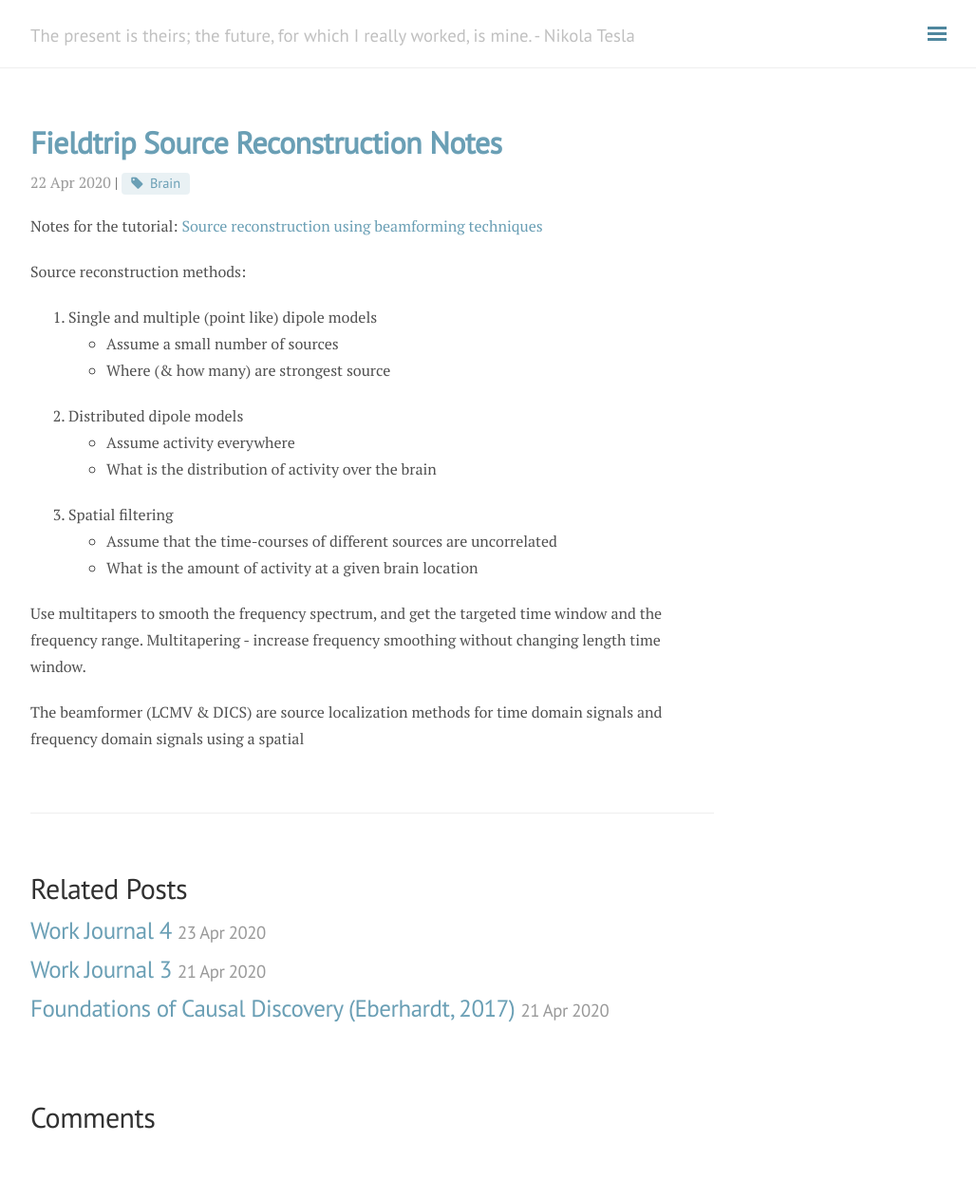
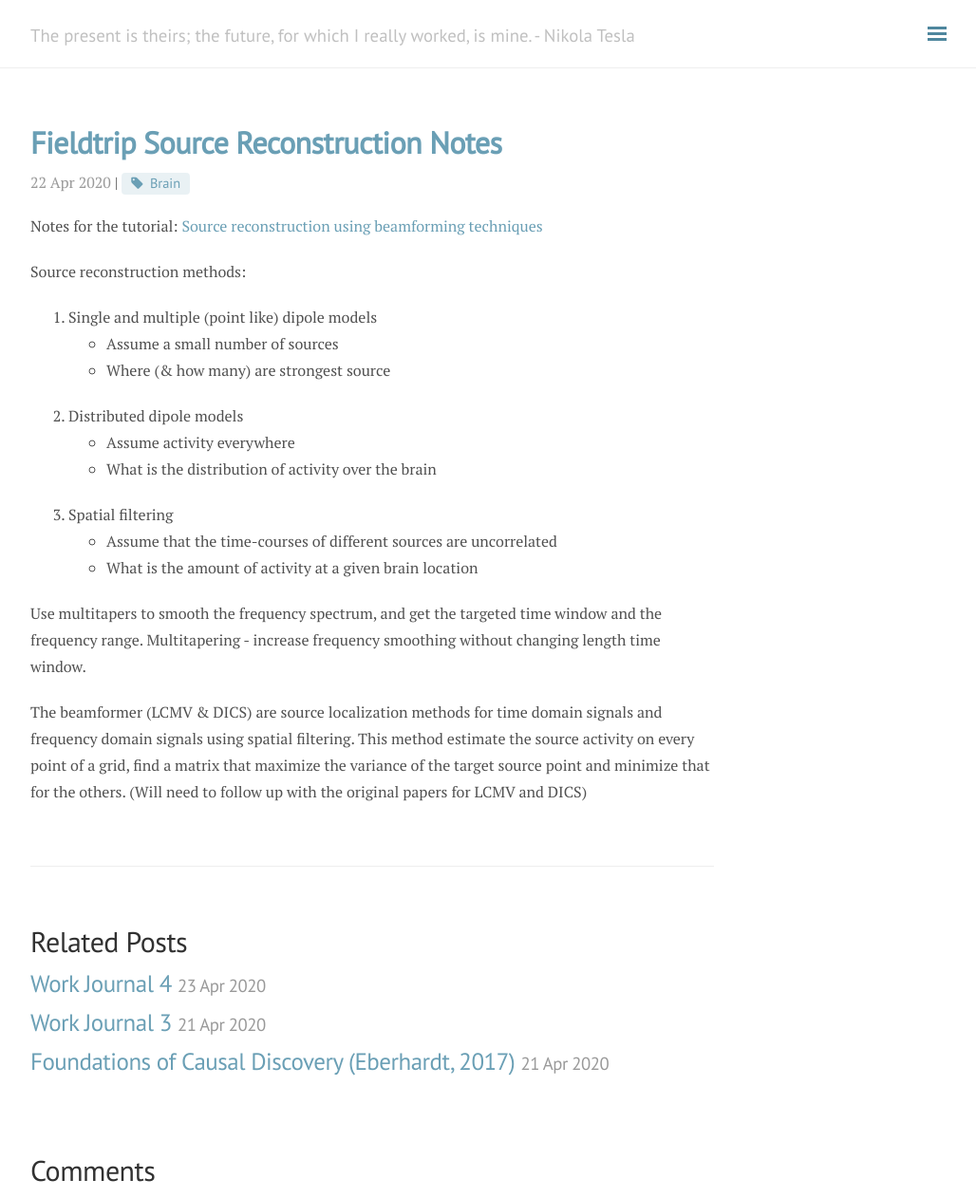
Before and after one commit to andylikescodes/andylikescodes.github.io, a Jekyll site: the page built from _posts/2020-04-22-Field-Trip-Source-Reconstruction-Notes.md, in a window 1280 px wide and 1262 px high. Shown: the whole window at 95% size, without its empty margins (248-1276 px from the left). Built offline with Jekyll 4.4.1, drawn with Linux system fonts in a browser that asks for light colours; nearby versions of some CDN libraries; comment, search, counter and statistics services are not loaded.

Commit message:
_posts/2020-04-22-Field-Trip-Source-Reconstruction-Notes.md updated from https://stackedit.io/

```diff
--- a/_posts/2020-04-22-Field-Trip-Source-Reconstruction-Notes.md
+++ b/_posts/2020-04-22-Field-Trip-Source-Reconstruction-Notes.md
@@ -23,9 +23,9 @@ Source reconstruction methods:
 
 Use multitapers to smooth the frequency spectrum, and get the targeted time window and the frequency range. Multitapering - increase frequency smoothing without changing length time window.
 
-The beamformer (LCMV & DICS) are source localization methods for time domain signals and frequency domain signals using a spatial
+The beamformer (LCMV & DICS) are source localization methods for time domain signals and frequency domain signals using spatial filtering. This method estimate the source activity on every point of a grid, find a matrix that maximize the variance of the target source point and minimize that for the others. (Will need to follow up with the original papers for LCMV and DICS)
 
 <!--stackedit_data:
-eyJoaXN0b3J5IjpbLTE2OTQ4Mzc3MDMsMjc1NjY3OTU4LC01NT
-MzODk2LC0xNTUwMzE0NDQyXX0=
+eyJoaXN0b3J5IjpbNTM4NzI3MTksMjc1NjY3OTU4LC01NTMzOD
+k2LC0xNTUwMzE0NDQyXX0=
 -->
```
